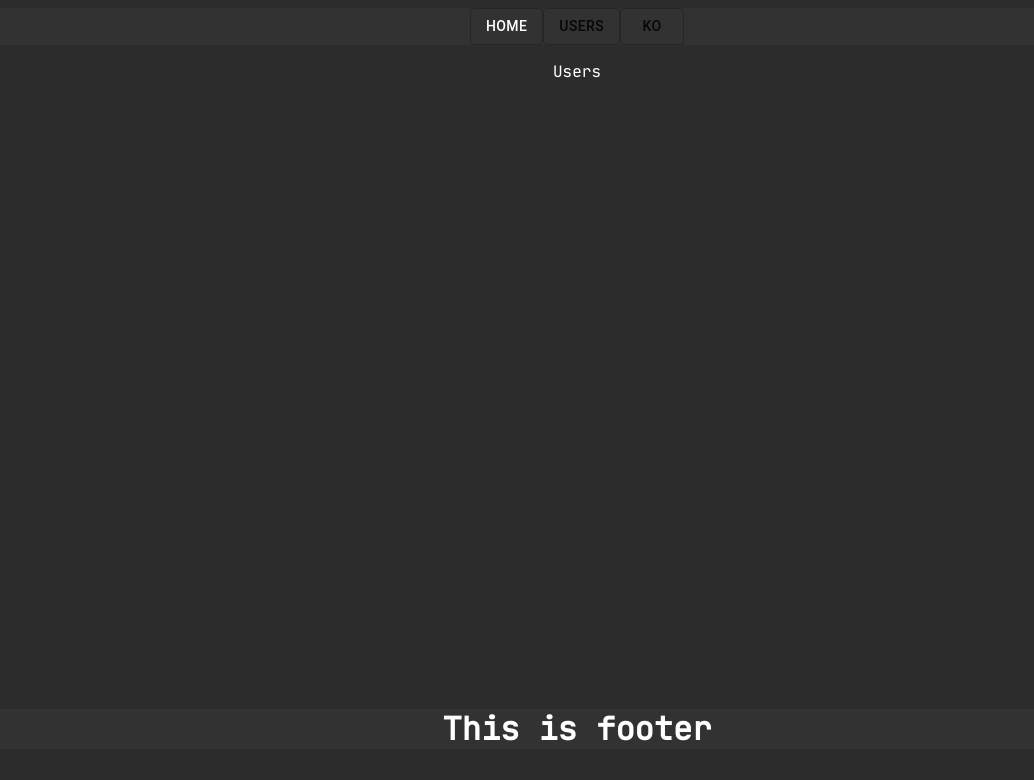
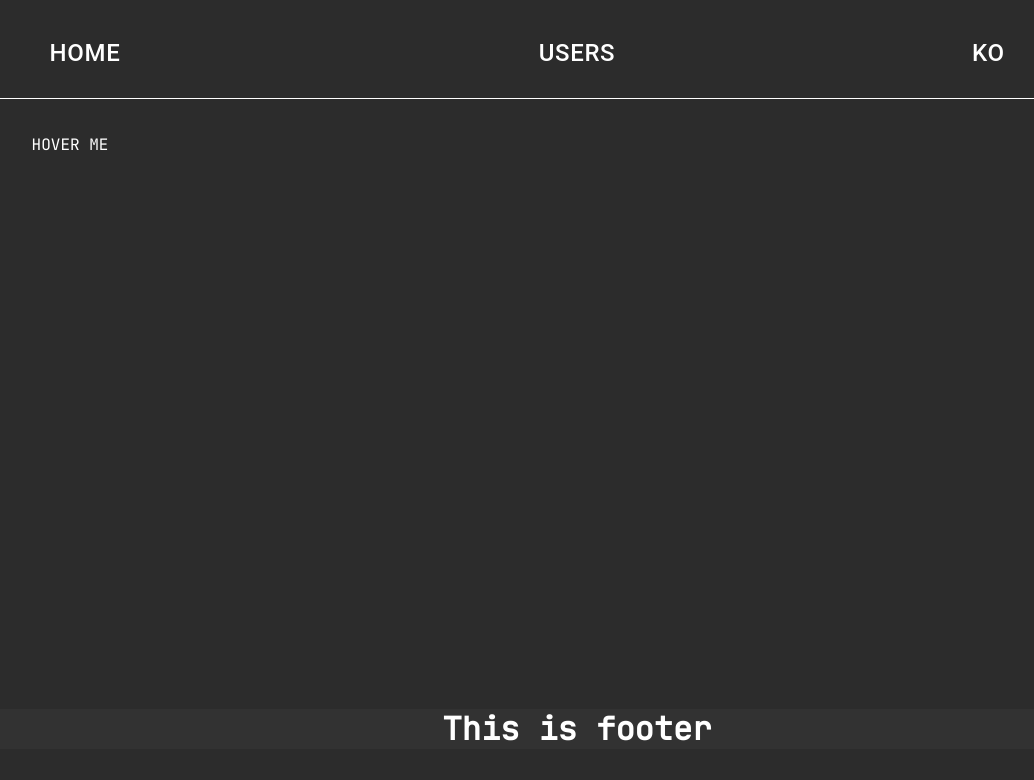
Before and after one commit to DaniilTitov/bear_site, a React (Create React App) app: page /users in a window 1280 px wide. Shown: the top 780 px of the page, without its empty margins (63-1097 px from the left). Built offline with nearby package versions, Linux system fonts and the light colour scheme; the HTML template or start-up script is replaced by a standard one.

Commit message:
added hover effect

```diff
--- /dev/null
+++ b/src/component/button/OutlinedButtonLink.css
@@ -0,0 +1,6 @@
+.Button {
+    color: black;
+}
+.Button:disabled { /* Increase the specificity */
+    color: white;
+}
--- /dev/null
+++ b/src/component/button/OutlinedButtonLink.jsx
@@ -0,0 +1,19 @@
+import React from "react";
+import Button from "@material-ui/core/Button";
+import {Link} from "react-router-dom";
+import "./OutlinedButtonLink.css"
+
+function OutlinedButtonLink(props) {
+    return (
+        <Button
+                style={{color: "white", fontSize: "x-large", zIndex: 1, width: "250px", height: "60px", border: 0}}
+                component={Link}
+                variant="outlined"
+                className="Button"
+                to={props.to}>
+            {props.text}
+        </Button>
+    )
+}
+
+export default OutlinedButtonLink;
--- a/src/component/header/Header.jsx
+++ b/src/component/header/Header.jsx
@@ -1,14 +1,25 @@
 import React from "react";
-import {Link} from "react-router-dom";
-import Button from "@material-ui/core/Button";
+import OutlinedButtonLink from "../button/OutlinedButtonLink";
+import Grid from "@material-ui/core/Grid";
+import {Box} from "@material-ui/core";
 
 function Header() {
     return (
-        <div style={{background: "#323232"}}>
-            <Button style={{color: "white"}} component={Link} variant="outlined" to="/">Home</Button>
-            <Button component={Link} variant="outlined" to="/users">Users</Button>
-            <Button component={Link} variant="outlined" to="/contact">Ko</Button>
-        </div>
+        <Box borderBottom={1} style={{padding: 15}}>
+            <Grid container direction="row" justify="center" alignItems="center">
+                <Grid item xs={4}>
+                    <div className="btn btn-three">
+                        <OutlinedButtonLink to="/" text="Home"/>
+                    </div>
+                </Grid>
+                <Grid item xs={4}>
+                    <OutlinedButtonLink to="/users" text="Users"/>
+                </Grid>
+                <Grid item xs={4}>
+                    <OutlinedButtonLink to="/contacts" text="Ko"/>
+                </Grid>
+            </Grid>
+        </Box>
     );
 }
 
--- /dev/null
+++ b/src/component/users/Users.css
@@ -0,0 +1,29 @@
+.btn {
+    line-height: 50px;
+    height: 60px;
+    width: 250px;
+    cursor: pointer;
+}
+
+.btn-three {
+    color: #FFF;
+    transition: all 0.5s;
+    position: relative;
+}
+.btn-three::after {
+    content: '';
+    position: absolute;
+    top: 0;
+    left: 0;
+    width: 100%;
+    height: 100%;
+    z-index: 0;
+    opacity: 0;
+    transition: all 0.3s;
+    border: 1px solid rgba(255,255,255,0.5);
+    transform: scale(1.2,1.2);
+}
+.btn-three:hover::after {
+    opacity: 1;
+    transform: scale(1,1);
+}
--- a/src/component/users/Users.jsx
+++ b/src/component/users/Users.jsx
@@ -1,11 +1,18 @@
 import React from "react";
-import Footer from "../footer/Footer";
+import "./Users.css"
 
 function Users() {
     return (
         <div>
-            <p>Users</p>
+            <br/>
+                <div className="btn btn-three">
+                    <span>HOVER ME</span>
+                </div>
         </div>
+
+        // <div>
+        //     <p>Users</p>
+        // </div>
     );
 }
 
```
